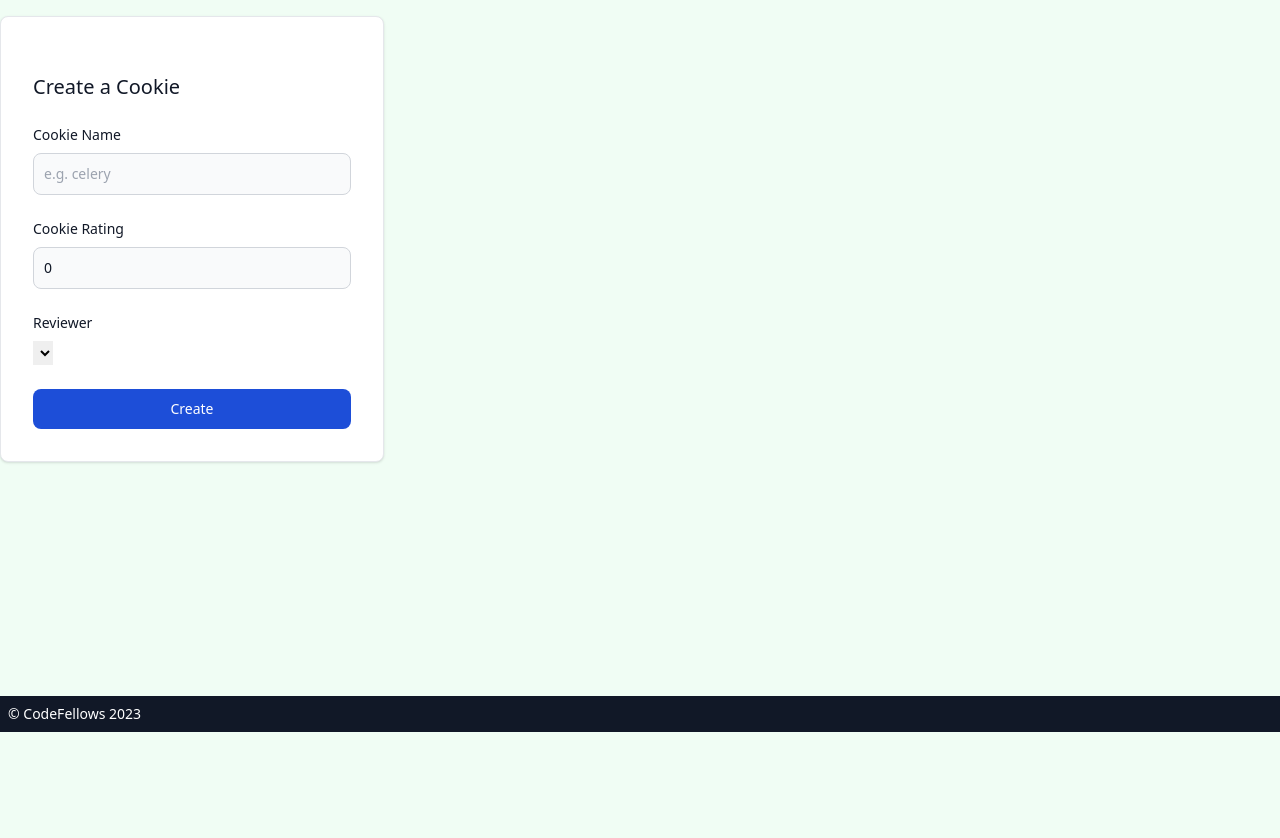
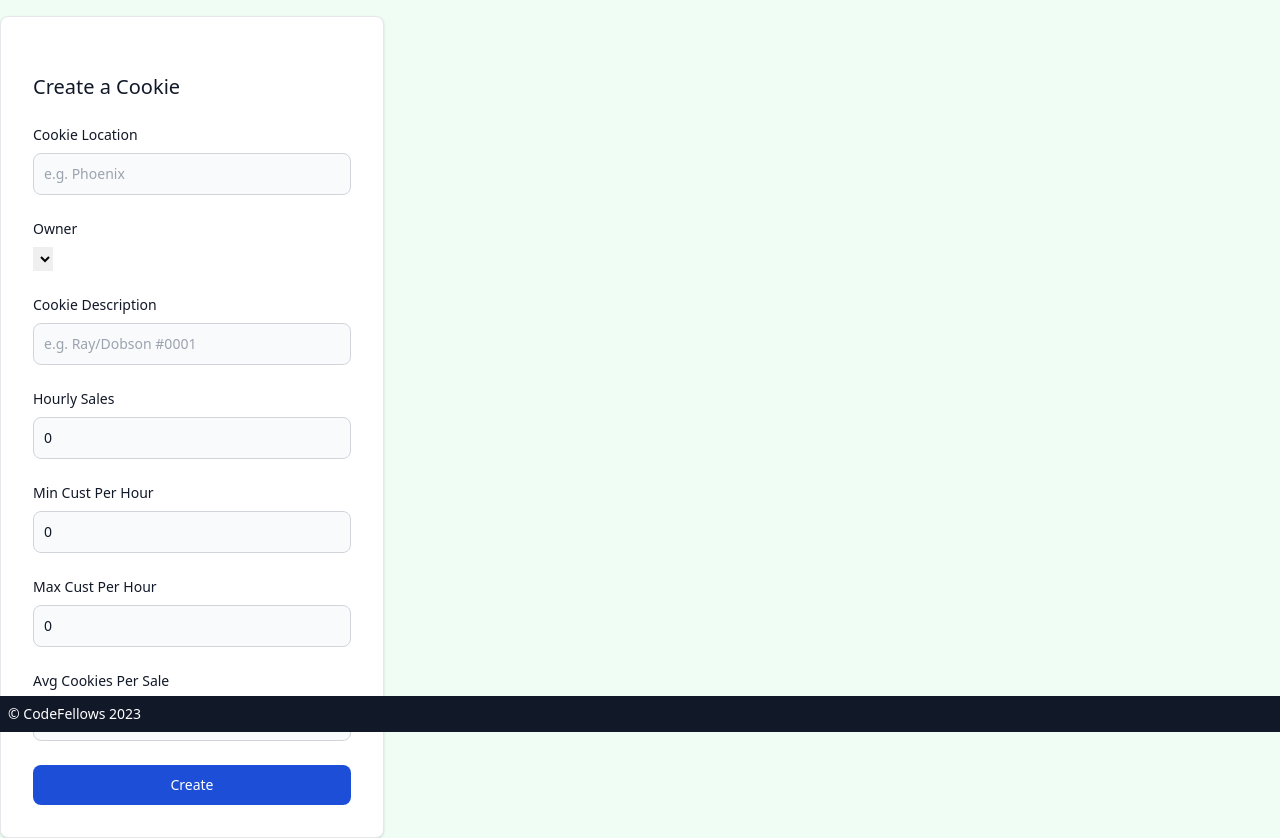
Before and after one commit to enviouscodefellow/cookie-stand-api, a Django app: template templates/cookies/cookie_create.html in a window 1280 px wide. Shown: the part 68-906 px from the top of the page. Before the commit the page ends 800 px from the top, so only its background shows below. Run offline with Django 4.2, Linux system fonts and the light colour scheme; the template is opened without the code that fills it, so the values that code supplies are empty; some libraries are stand-ins or nearby versions.

Commit message:
lab 34 complete

```diff
--- a/templates/cookies/cookie_create.html
+++ b/templates/cookies/cookie_create.html
@@ -9,25 +9,49 @@
       {% csrf_token %}
       <h5 class="text-xl font-medium text-gray-900 dark:text-white">Create a Cookie</h5>
       <div>
-        <label for="id_name" class="block mb-2 text-sm font-medium text-gray-900 dark:text-white">Cookie Name</label>
-        <input type="text" name="name" id="id_name"
+        <label for="id_location" class="block mb-2 text-sm font-medium text-gray-900 dark:text-white">Cookie Location</label>
+        <input type="text" name="location" id="id_location"
                class="bg-gray-50 border border-gray-300 text-gray-900 text-sm rounded-lg focus:ring-blue-500 focus:border-blue-500 block w-full p-2.5 dark:bg-gray-600 dark:border-gray-500 dark:placeholder-gray-400 dark:text-white"
-               placeholder="e.g. celery" required>
+               placeholder="e.g. Phoenix" required>
 
       </div>
       <div>
-        <label for="id_rating" class="block mb-2 text-sm font-medium text-gray-900 dark:text-white">Cookie Rating</label>
-        <input type="number" name="rating" id="id_rating"
-               class="bg-gray-50 border border-gray-300 text-gray-900 text-sm rounded-lg focus:ring-blue-500 focus:border-blue-500 block w-full p-2.5 dark:bg-gray-600 dark:border-gray-500 dark:placeholder-gray-400 dark:text-white"
-               value="0" min="0" max="5" required>
-      </div>
-      <div>
-        <label for="id_reviewer" class="block mb-2 text-sm font-medium text-gray-900 dark:text-white">Reviewer</label>
-        <select name="reviewer" id="id_reviewer">
-          {% for value, choice in form.fields.reviewer.choices %}
+        <label for="id_owner" class="block mb-2 text-sm font-medium text-gray-900 dark:text-white">Owner</label>
+        <select name="owner" id="id_owner">
+          {% for value, choice in form.fields.owner.choices %}
             <option value="{{ value }}">{{  choice }}</option>
           {% endfor %}
         </select>
+      </div>
+      <div>
+        <label for="id_description" class="block mb-2 text-sm font-medium text-gray-900 dark:text-white">Cookie Description</label>
+        <input type="text" name="description" id="id_description"
+               class="bg-gray-50 border border-gray-300 text-gray-900 text-sm rounded-lg focus:ring-blue-500 focus:border-blue-500 block w-full p-2.5 dark:bg-gray-600 dark:border-gray-500 dark:placeholder-gray-400 dark:text-white"
+               placeholder="e.g. Ray/Dobson #0001" required>
+      </div>
+      <div>
+        <label for="id_hourly_sales" class="block mb-2 text-sm font-medium text-gray-900 dark:text-white">Hourly Sales</label>
+        <input type="number" name="hourly_sales" id="id_hourly_sales"
+               class="bg-gray-50 border border-gray-300 text-gray-900 text-sm rounded-lg focus:ring-blue-500 focus:border-blue-500 block w-full p-2.5 dark:bg-gray-600 dark:border-gray-500 dark:placeholder-gray-400 dark:text-white"
+               value="0" required>
+      </div>
+      <div>
+        <label for="id_minimum_customers_per_hour" class="block mb-2 text-sm font-medium text-gray-900 dark:text-white">Min Cust Per Hour</label>
+        <input type="number" name="minimum_customers_per_hour" id="id_minimum_customers_per_hour"
+               class="bg-gray-50 border border-gray-300 text-gray-900 text-sm rounded-lg focus:ring-blue-500 focus:border-blue-500 block w-full p-2.5 dark:bg-gray-600 dark:border-gray-500 dark:placeholder-gray-400 dark:text-white"
+               value="0" required>
+      </div>
+      <div>
+        <label for="id_maximum_customers_per_hour" class="block mb-2 text-sm font-medium text-gray-900 dark:text-white">Max Cust Per Hour</label>
+        <input type="number" name="maximum_customers_per_hour" id="id_maximum_customers_per_hour"
+               class="bg-gray-50 border border-gray-300 text-gray-900 text-sm rounded-lg focus:ring-blue-500 focus:border-blue-500 block w-full p-2.5 dark:bg-gray-600 dark:border-gray-500 dark:placeholder-gray-400 dark:text-white"
+               value="0" required>
+      </div>
+      <div>
+        <label for="id_average_cookies_per_sale" class="block mb-2 text-sm font-medium text-gray-900 dark:text-white">Avg Cookies Per Sale</label>
+        <input type="number" name="average_cookies_per_sale" id="id_average_cookies_per_sale"
+               class="bg-gray-50 border border-gray-300 text-gray-900 text-sm rounded-lg focus:ring-blue-500 focus:border-blue-500 block w-full p-2.5 dark:bg-gray-600 dark:border-gray-500 dark:placeholder-gray-400 dark:text-white"
+               value="0" required>
       </div>
 
 
--- a/templates/cookies/cookie_delete.html
+++ b/templates/cookies/cookie_delete.html
@@ -4,7 +4,7 @@
   <h1>Delete Cookie</h1>
   <form method="POST">
   {% csrf_token %}
-    <p>Do you really want to delete "{{ cookie.name }}"?</p>
+    <p>Do you really want to delete "{{ cookie.location }}"?</p>
     <input type="submit" value="OK">
   </form>
 {% endblock content %}
--- a/templates/cookies/cookie_detail.html
+++ b/templates/cookies/cookie_detail.html
@@ -6,7 +6,7 @@
 
   <div class="flex">
 
-    <h5 class=" flex-auto mb-2 text-2xl font-bold tracking-tight text-gray-900 dark:text-white">{{ cookie.name }}</h5>
+    <h5 class=" flex-auto mb-2 text-2xl font-bold tracking-tight text-gray-900 dark:text-white">{{ cookie.location }}</h5>
 
 
     <a href="{% url 'cookie_update' cookie.pk %}">
@@ -30,7 +30,7 @@
   </div>
 
   <h5 class=" flex-auto mb-2 text-md font-bold tracking-tight text-gray-900 dark:text-white">Reviewed by: {{
-    cookie.reviewer }}</h5>
+    cookie.owner }}</h5>
 
 
   <p class="mb-3 font-normal text-gray-700 dark:text-gray-400">{{ cookie.description }}</p>
@@ -53,7 +53,7 @@
   </div>
 
 
-  <a href="https://en.wikipedia.org/wiki/{{ cookie.name }}"
+  <a href="https://en.wikipedia.org/wiki/{{ cookie.location }}"
     class="inline-flex items-center px-3 py-2 text-sm font-medium text-center text-white bg-blue-700 rounded-lg hover:bg-blue-800 focus:ring-4 focus:outline-none focus:ring-blue-300 dark:bg-blue-600 dark:hover:bg-blue-700 dark:focus:ring-blue-800">
     Read more
     <svg aria-hidden="true" class="w-4 h-4 ml-2 -mr-1" fill="currentColor" viewBox="0 0 20 20"
--- a/templates/cookies/cookie_list.html
+++ b/templates/cookies/cookie_list.html
@@ -11,7 +11,7 @@
       {% for cookie in object_list %}
         <a href="{% url 'cookie_detail' cookie.pk %}" aria-current="true"
            class="block w-full px-4 py-4 text-white bg-blue-700 border-b border-gray-200 rounded-t-lg cursor-pointer dark:bg-gray-800 dark:border-gray-600">
-          {{ cookie.name }}
+          {{ cookie.location }}
         </a>
       {% endfor %}
     </div>
```
Also changed, not shown: cookie_stands/models.py (+8 -5 lines), cookie_stands/views_front.py (+11 -1 lines), templates/about.html (+5 -4 lines), templates/cookies/cookie_update.html (+32 -15 lines), templates/home.html (+3 -4 lines), cookie_stands/migrations/0002_rename_name_cookie_location_and_more.py (added), static/enviouscodefellow.jpg (added).
